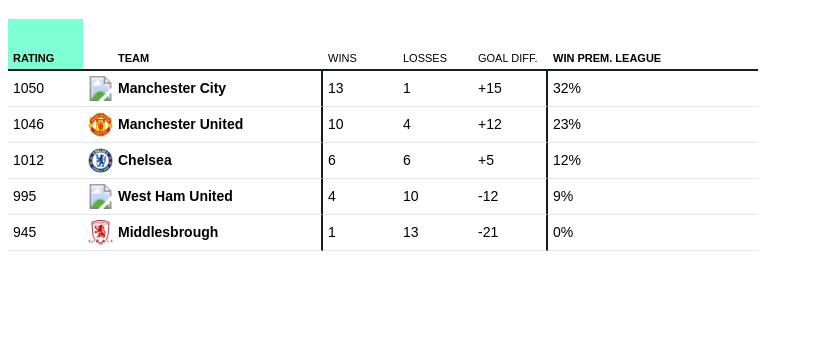
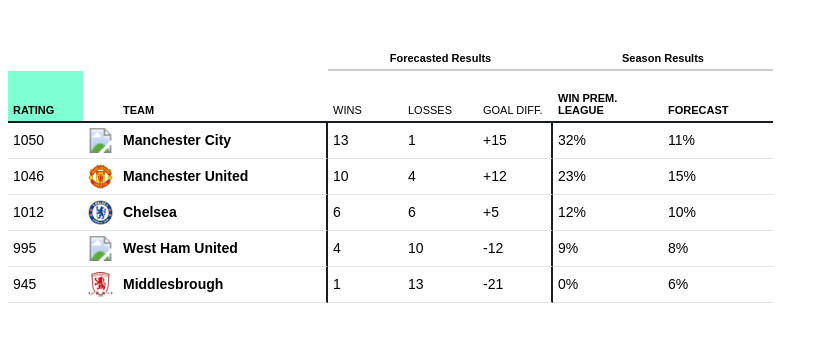
Before and after one commit to nprees/journey, a plain HTML site: page table.html in a window 1280 px wide. Shown: the part 61-402 px from the top of the page, without its empty margins (0-828 px from the left). Drawn offline with nearby package versions, Linux system fonts and the light colour scheme.

Commit message:
Table super headers

```diff
--- a/table.css
+++ b/table.css
@@ -1,16 +1,25 @@
 th {
-    border-bottom: 2px solid #161e22;
-}
-
-th.sort {
     background-color: #ffffff;
     height: 40px;
     vertical-align: bottom;
     padding: 5px;
-    cursor: pointer;
     font-size: 11px;
     font-family: Arial, "Helvetica Neue", Helvetica, sans-serif;
     user-select: none;
+    cursor: default;
+}
+
+th.th-standard {
+    border-bottom: 2px solid #161e22;
+}
+
+th.th-super {
+    border-bottom: 2px solid #cacdce;
+}
+
+th.sort {
+    cursor: pointer;
+
 }
 th.sort.selected {
     background-color: #7fffd4 !important;
--- a/table.html
+++ b/table.html
@@ -10,7 +10,8 @@
 <body>
 <h1>Sortable Table</h1>
 <table cellspacing="0">
-    <thead></thead>
+    <thead class="super"></thead>
+    <thead class="standard"></thead>
     <tbody></tbody>
 </table>
 <script type="text/javascript">
@@ -108,7 +109,21 @@
             field: "Win",
             type: "text",
             name: "WIN PREM. LEAGUE",
-            width: 200,
+            width: 100,
+            sort: true,
+            rightBorder: false,
+            percentageField: true,
+            headerFontWeight: "bold",
+            headerAlignment: "left",
+            bodyFontWeight: "normal",
+            bodyAlignment: "left",
+        },
+        {
+            id: 8,
+            field: "Forecast",
+            type: "text",
+            name: "FORECAST",
+            width: 100,
             sort: true,
             rightBorder: false,
             percentageField: true,
@@ -123,6 +138,11 @@
             id: 1,
             name: "Forecasted Results",
             fields: ["Wins", "Losses", "Goal"]
+        },
+        {
+            id: 2,
+            name: "Season Results",
+            fields: ["Win", "Forecast"]
         }
     ]
 };
@@ -135,7 +155,8 @@
         Wins: 10,
         Losses: 4,
         Goal: "+12",
-        Win: 23
+        Win: 23,
+        Forecast: 15
     },
     {
         Rating: 1050,
@@ -144,7 +165,8 @@
         Wins: 13,
         Losses: 1,
         Goal: "+15",
-        Win: 32
+        Win: 32,
+        Forecast: 11
     },
     {
         Rating: 1012,
@@ -153,7 +175,8 @@
         Wins: 6,
         Losses: 6,
         Goal: "+5",
-        Win: 12
+        Win: 12,
+        Forecast: 10
     },
     {
         Rating: 995,
@@ -162,7 +185,8 @@
         Wins: 4,
         Losses: 10,
         Goal: "-12",
-        Win: 9
+        Win: 9,
+        Forecast: 8
     },
     {
         Rating: 945,
@@ -171,7 +195,8 @@
         Wins: 1,
         Losses: 13,
         Goal: "-21",
-        Win: 0
+        Win: 0,
+        Forecast: 6
     }
 ];
 
@@ -187,11 +212,70 @@
     // Find table headers.
     var headers = _.map(options.columns, "field");
 
+    // Create and position the super headers objects.
+    table.supers = [];
+    table.superFields = [].concat.apply([], _.map(options.superHeadings, "fields"));
+    table.superSources = _.map(options.superHeadings, function(d, i) {
+        return { pos: i, field: d.fields[0] };
+    });
+
+    // Populate the super headers object
+    _.each(headers, function(d) {
+        if (_.contains(table.superFields, d)) {
+            if (_.contains(_.map(table.superSources, "field"), d)) {
+                var superField = options.superHeadings[
+                    _.find(table.superSources, function(a) {
+                        return a.field === d;
+                    }).pos
+                ];
+
+                table.supers.push({
+                    name: superField.name,
+                    fields: superField.fields,
+                })
+            }
+        } else {
+            table.supers.push({
+                name: null,
+                fields: []
+            })
+        }
+    });
+
+    // Append the super headings
+    d3.select("thead.super").selectAll("th")
+        .data(table.supers)
+        .enter()
+        .append("th")
+        .classed("th-super", function(d) {
+            return d.fields.length;
+        })
+        .classed("th-super-null", function(d) {
+            return !d.fields.length;
+        })
+        .text(function(d) {
+            return d.name
+        })
+        .attr("colspan", function(d) {
+            return d.fields.length > 0 ? d.fields.length : 1;
+        });
+
     // Append the headers to the table.
-    var th = d3.select("thead").selectAll("th")
+    var th = d3.select("thead.super").selectAll("th")
+        .data(options.superHeadings)
+        .enter()
+        .append("th")
+        .classed("sort", true)
+        .text(function(d) {
+            return d.name;
+        })
+
+    // Append the headers to the table.
+    var th = d3.select("thead.standard").selectAll("th")
         .data(headers)
         .enter()
         .append("th")
+        .classed("th-standard", true)
         .classed("sort", function(d) {
             return getColumn(d).sort;
         })
@@ -276,6 +360,24 @@
     }
 }
 
+
+function getValues(row) {
+    var ret = new Array();
+    _.each(_.map(options.columns, "field"), function(d) {
+        ret.push([d, row[d]]);
+    });
+    return ret;
+}
+
+function getColumn(field) {
+    return _.find(options.columns, function(a) {
+        return a.field === field;
+    });
+}
+
+// ----------------------------------------------------
+// Table Sort
+// ----------------------------------------------------
 function initialSort(a, b) {
     var type = typeof a;
 
@@ -296,10 +398,6 @@
     }
 }
 
-function getColumn(field) {
-    return _.find(options.columns, function(a) { return a.field === field; });
-}
-
 function sortDscColumn(a, b) {
     return b > a ? 1 : a === b ? 0 : -1;
 }
@@ -307,14 +405,6 @@
 function sortAscColumn(a, b) {
     return a > b ? 1 : a === b ? 0 : -1;
 }
-
-function getValues(row) {
-    var ret = new Array();
-    _.each(_.map(options.columns, "field"), function(d) {
-        ret.push([d, row[d]]);
-    });
-    return ret;
-};
 </script>
 </body>
 </html>
```
